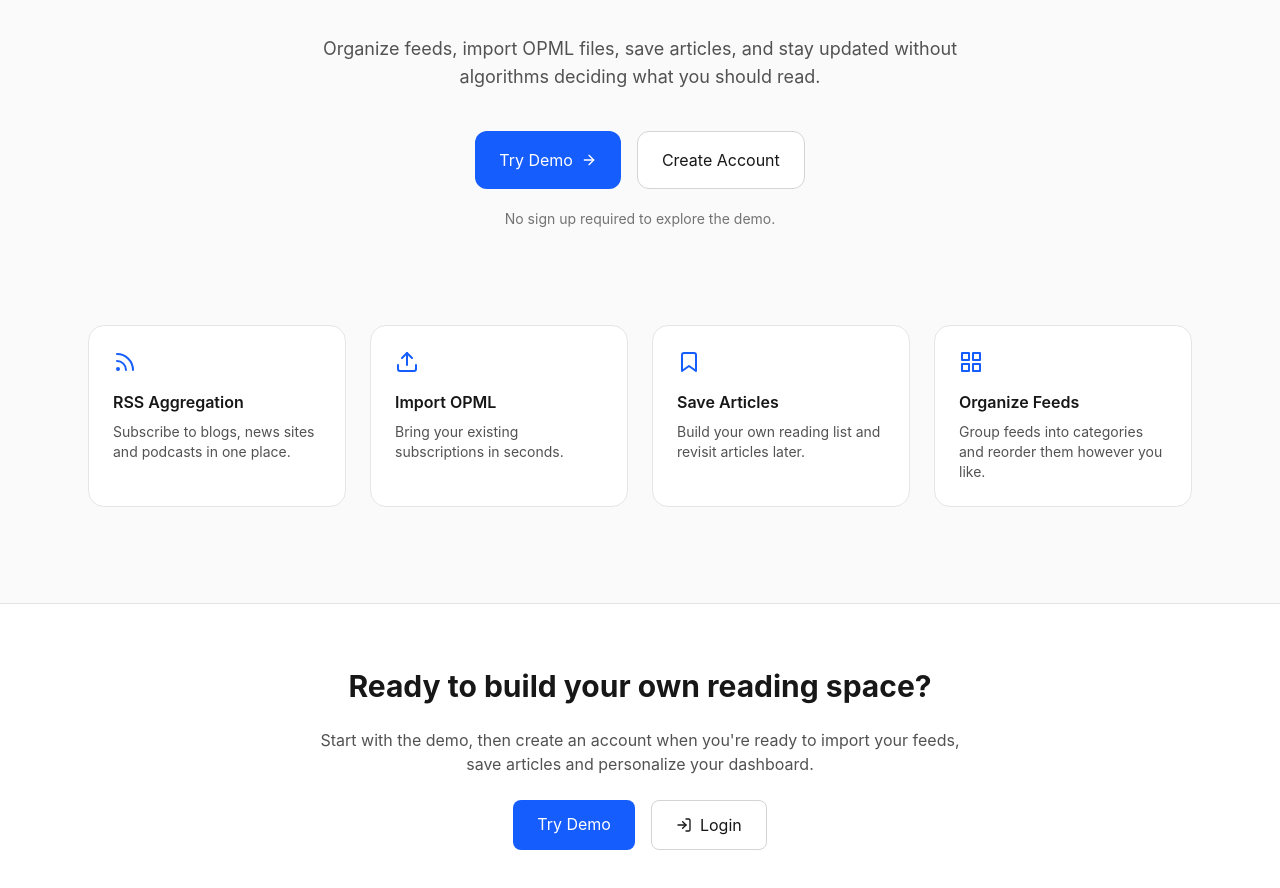
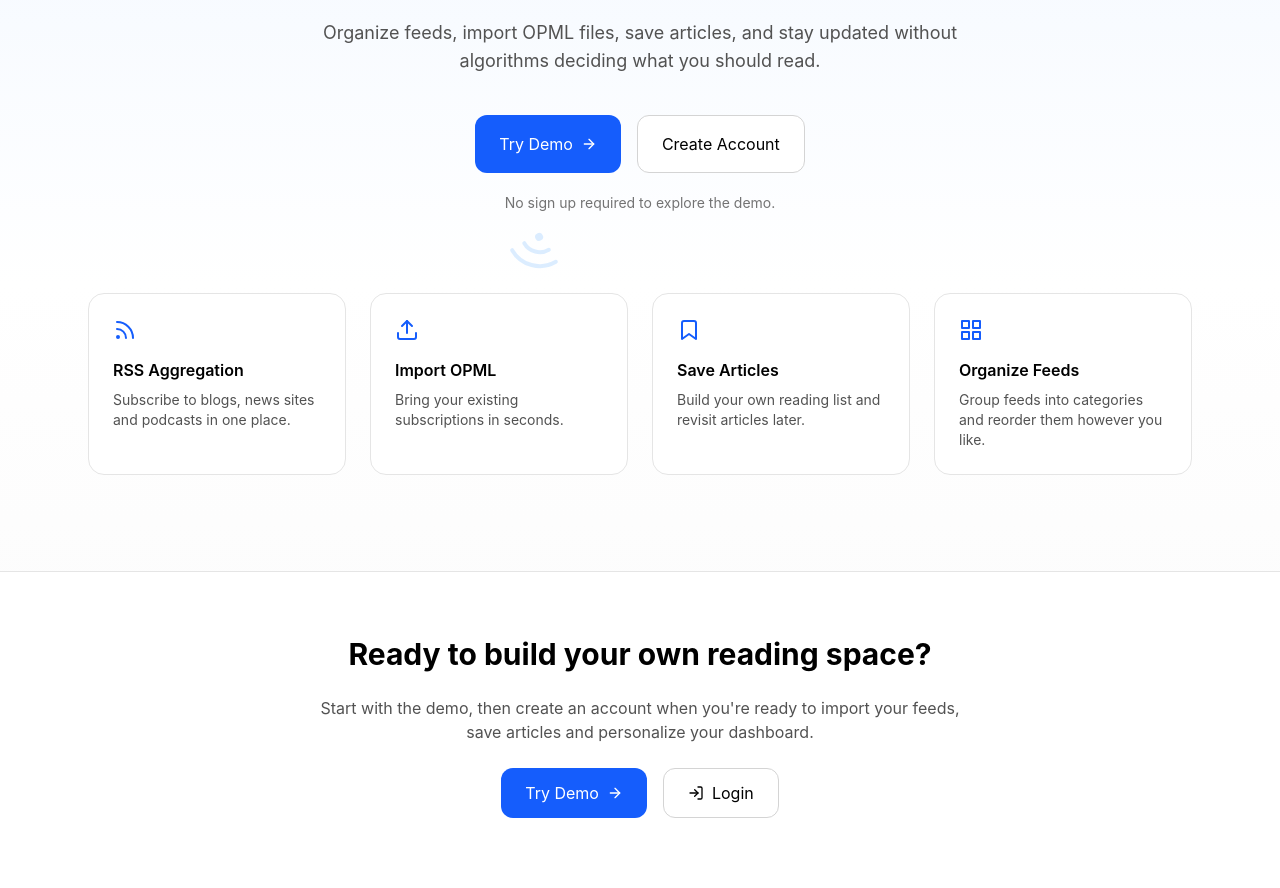
Before and after one commit to mmuneeb1000/frontpage-feed-reader-rss, a React (Vite) app: page / in a window 1280 px wide. Shown: the part 312-1200 px from the top of the page. Built offline with nearby package versions, Linux system fonts and the light colour scheme.

Commit message:
landing page

```diff
--- a/package.json
+++ b/package.json
@@ -19,6 +19,7 @@
     "axios": "^1.18.1",
     "express": "^5.2.1",
     "fast-xml-parser": "^5.10.1",
+    "framer-motion": "^12.42.2",
     "react": "^19.2.7",
     "react-dom": "^19.2.7",
     "react-icons": "^5.7.0",
--- a/src/components/Layout/ArticleCard.jsx
+++ b/src/components/Layout/ArticleCard.jsx
@@ -16,7 +16,7 @@ export default function ArticleCard({
           : "border-blue-200 bg-white shadow-sm"
       }`}
     >
-      <div className="w-250">
+      <div className="w-220">
         <div className="mt-2 flex items-center gap-2 text-sm text-gray-500">
           <button
             onClick={(e) => {
@@ -54,7 +54,7 @@ export default function ArticleCard({
             </h3>
           </a>
 
-          <p className="mt-3 line-clamp-3 text-sm text-gray-600">
+          <p className="mt-2 line-clamp-2 text-sm text-gray-600">
             {article.description}
           </p>
           {!article.read && (
--- a/src/components/Layout/ArticleToolbar.jsx
+++ b/src/components/Layout/ArticleToolbar.jsx
@@ -9,9 +9,7 @@ export default function ArticleToolbar({
     <section className="sticky top-0 z-10 flex items-center justify-between border-b border-gray-300 px-4 py-3">
       <div className="flex gap-4 justify-between items-center bg-white px-2 py-1">
         <h1 className="text-2xl font-semibold">{title}</h1>
-        <p className="text-sm text-gray-500">
-          {count} {count === 1 ? "article" : "articles"}
-        </p>
+        <p className="text-sm text-gray-500">{count} unread</p>
       </div>
       {showMarkAllRead && (
         <button
--- /dev/null
+++ b/src/components/Layout/FloatingRSS.jsx
@@ -0,0 +1,36 @@
+import { motion, useAnimationFrame } from "framer-motion";
+import { FiRss } from "react-icons/fi";
+import { useRef } from "react";
+
+export default function FloatingRSS() {
+  const ref = useRef(null);
+
+  let x = 0;
+  let y = 0;
+  let dx = 1.5;
+  let dy = 1.5;
+
+  useAnimationFrame(() => {
+    if (!ref.current) return;
+
+    const parent = ref.current.parentElement;
+    if (!parent) return;
+
+    const maxX = parent.clientWidth - 48;
+    const maxY = parent.clientHeight - 48;
+
+    x += dx;
+    y += dy;
+
+    if (x <= 0 || x >= maxX) dx *= -1;
+    if (y <= 0 || y >= maxY) dy *= -1;
+
+    ref.current.style.transform = `translate(${x}px, ${y}px) rotate(${x}deg)`;
+  });
+
+  return (
+    <motion.div ref={ref} className="absolute top-0 left-0">
+      <FiRss className="h-12 w-12 text-blue-300 opacity-30" />
+    </motion.div>
+  );
+}
--- a/src/components/Layout/Sidebar.jsx
+++ b/src/components/Layout/Sidebar.jsx
@@ -99,7 +99,7 @@ active:bg-gray-200
 
             <span
               className="flex h-5 w-5 items-center justify-center rounded-full
-            bg-blue-600 text-xs font-medium text-white"
+            bg-gray-500 text-xs font-medium text-white"
             >
               {savedCount}
             </span>
--- a/src/components/Menu/ImportOPML.jsx
+++ b/src/components/Menu/ImportOPML.jsx
@@ -72,7 +72,7 @@ export default function ImportOPML({ onImport, onClose }) {
 
   return (
     <section className="fixed inset-0 z-50 flex items-center justify-center bg-black/50">
-      <div className="rounded-xl border p-6 bg-white">
+      <div className="rounded-xl border border-gray-300 p-6 bg-white">
         <div className="flex items-center justify-between">
           <h2 className="text-xl font-semibold">Import OPML</h2>
           <button
--- a/src/index.css
+++ b/src/index.css
@@ -1,5 +1,40 @@
 @import "tailwindcss";
+@theme {
+  --animate-float: float 6s ease-in-out infinite;
+  --animate-float-delayed: float 8s ease-in-out infinite;
+  --animate-float-slow: float 10s ease-in-out infinite;
+  --animate-fade-up: fade-up 0.8s ease forwards;
 
+  @keyframes fade-up {
+    from {
+      opacity: 0;
+      transform: translateY(24px);
+    }
+
+    to {
+      opacity: 1;
+      transform: translateY(0);
+    }
+  }
+  @keyframes float {
+    0%,
+    100% {
+      transform: translateY(0) rotate(0deg);
+    }
+
+    25% {
+      transform: translateY(-12px) rotate(8deg);
+    }
+
+    50% {
+      transform: translateY(8px) rotate(-6deg);
+    }
+
+    75% {
+      transform: translateY(-6px) rotate(4deg);
+    }
+  }
+}
 body {
   font-family: "Inter", sans-serif;
 }
--- a/src/pages/Landing.jsx
+++ b/src/pages/Landing.jsx
@@ -1,29 +1,67 @@
 import { Link } from "react-router-dom";
 import Header from "../components/Layout/Header";
+import FloatingRSS from "../components/Layout/FloatingRSS";
 import {
   FiArrowRight,
   FiBookmark,
   FiGrid,
   FiLogIn,
+  FiUpload,
   FiRss,
-  FiUpload,
 } from "react-icons/fi";
 
 export default function Landing() {
+  const features = [
+    {
+      icon: FiRss,
+      title: "RSS Aggregation",
+      description: "Subscribe to blogs, news sites and podcasts in one place.",
+    },
+    {
+      icon: FiUpload,
+      title: "Import OPML",
+      description: "Bring your existing subscriptions in seconds.",
+    },
+    {
+      icon: FiBookmark,
+      title: "Save Articles",
+      description: "Build your own reading list and revisit articles later.",
+    },
+    {
+      icon: FiGrid,
+      title: "Organize Feeds",
+      description:
+        "Group feeds into categories and reorder them however you like.",
+    },
+  ];
   return (
-    <main className="min-h-screen bg-neutral-50 text-neutral-900">
+    <main className="min-h-screen overflow-hidden bg-gradient-to-b from-blue-50 via-white to-neutral-50">
       <Header publicPage />
 
-      <section className="mx-auto flex max-w-7xl flex-col items-center px-6 py-24 text-center">
-        <div className="mb-4 rounded-full border border-blue-200 bg-blue-50 px-4 py-1 text-sm text-blue-700">
+      <section className="relative mx-auto flex max-w-7xl flex-col items-center px-6 py-20">
+        <FloatingRSS />
+        <div className="relative z-10 text-center">
+          <div
+            className="mb-4
+            flex w-50 mx-auto
+            justify-center rounded-full
+            border border-blue-200
+            bg-blue-50
+            px-4 py-1
+            text-sm
+            text-blue-700
+            transition
+            hover:scale-105
+            hover:bg-blue-100"
+          >
             Modern RSS Reader
           </div>
 
-        <h1 className="max-w-4xl text-5xl font-bold leading-tight">
+          <h1 className="max-w-4xl text-5xl font-bold leading-tight animate-fade-up">
             Read everything from one clean dashboard.
           </h1>
 
-        <p className="mt-6 max-w-2xl text-lg text-neutral-600">
+          <p className="mt-6 max-w-2xl text-lg mx-auto  text-center text-neutral-600">
             Organize feeds, import OPML files, save articles, and stay updated
             without algorithms deciding what you should read.
           </p>
@@ -31,15 +69,41 @@ export default function Landing() {
           <div className="mt-10 flex flex-wrap justify-center gap-4">
             <Link
               to="/demo"
-            className="flex items-center gap-2 rounded-xl bg-blue-600 px-6 py-4 text-white transition hover:bg-blue-700"
+              className="group
+              flex items-center gap-2
+              rounded-xl bg-blue-600
+              px-6 py-3 text-white
+              transition-all duration-300
+              hover:-translate-y-1
+              hover:bg-blue-700
+              hover:shadow-xl hover:shadow-blue-200
+              active:translate-y-0
+              active:scale-95
+              focus:outline-none
+              focus:ring-4
+              focus:ring-blue-300"
             >
               Try Demo
-            <FiArrowRight />
+              <FiArrowRight className="transition-transform duration-300 group-hover:translate-x-1" />
             </Link>
 
             <Link
               to="/register"
-            className="rounded-xl border border-neutral-300 bg-white px-6 py-4 hover:bg-neutral-100"
+              className="
+              rounded-xl
+              border border-neutral-300
+              bg-white
+              px-6 py-4
+              transition-all duration-300
+              hover:-translate-y-1
+              hover:border-blue-300
+              hover:bg-blue-50
+              hover:shadow-lg
+              active:scale-95
+              focus:outline-none
+              focus:ring-4
+              focus:ring-blue-200
+              "
             >
               Create Account
             </Link>
@@ -48,40 +112,22 @@ export default function Landing() {
           <p className="mt-5 text-sm text-neutral-500">
             No sign up required to explore the demo.
           </p>
+        </div>
       </section>
 
       <section className="mx-auto grid max-w-6xl gap-6 px-6 pb-24 md:grid-cols-2 lg:grid-cols-4">
-        <div className="rounded-2xl border border-neutral-200 bg-white p-6">
-          <FiRss className="mb-4 text-2xl text-blue-600" />
-          <h3 className="mb-2 font-semibold">RSS Aggregation</h3>
-          <p className="text-sm text-neutral-600">
-            Subscribe to blogs, news sites and podcasts in one place.
-          </p>
+        {features.map(({ icon: Icon, title, description }) => (
+          <div
+            key={title}
+            className="rounded-2xl border border-neutral-200 bg-white p-6 transition-all duration-300 hover:-translate-y-2 hover:shadow-lg"
+          >
+            <Icon className="mb-4 text-2xl text-blue-600" />
+
+            <h3 className="mb-2 font-semibold">{title}</h3>
+
+            <p className="text-sm text-neutral-600">{description}</p>
           </div>
-
-        <div className="rounded-2xl border border-neutral-200 bg-white p-6">
-          <FiUpload className="mb-4 text-2xl text-blue-600" />
-          <h3 className="mb-2 font-semibold">Import OPML</h3>
-          <p className="text-sm text-neutral-600">
-            Bring your existing subscriptions in seconds.
-          </p>
-        </div>
-
-        <div className="rounded-2xl border border-neutral-200 bg-white p-6">
-          <FiBookmark className="mb-4 text-2xl text-blue-600" />
-          <h3 className="mb-2 font-semibold">Save Articles</h3>
-          <p className="text-sm text-neutral-600">
-            Build your own reading list and revisit articles later.
-          </p>
-        </div>
-
-        <div className="rounded-2xl border border-neutral-200 bg-white p-6">
-          <FiGrid className="mb-4 text-2xl text-blue-600" />
-          <h3 className="mb-2 font-semibold">Organize Feeds</h3>
-          <p className="text-sm text-neutral-600">
-            Group feeds into categories and reorder them however you like.
-          </p>
-        </div>
+        ))}
       </section>
 
       <section className="border-t border-neutral-200 bg-white">
@@ -98,16 +144,45 @@ export default function Landing() {
           <div className="flex gap-4">
             <Link
               to="/demo"
-              className="rounded-lg bg-blue-600 px-6 py-3 text-white hover:bg-blue-700"
+              className="group
+              flex items-center gap-2
+              rounded-xl bg-blue-600
+
+              px-6 py-3 text-white
+              transition-all duration-300
+              hover:-translate-y-1
+              hover:bg-blue-700
+              hover:shadow-xl hover:shadow-blue-200
+              active:translate-y-0
+              active:scale-95
+              focus:outline-none
+              focus:ring-4
+              focus:ring-blue-300"
             >
               Try Demo
+              <FiArrowRight className="transition-transform duration-300 group-hover:translate-x-1" />
             </Link>
 
             <Link
               to="/login"
-              className="flex items-center gap-2 rounded-lg border border-neutral-300 px-6 py-3 hover:bg-neutral-100"
+              className="group
+              flex items-center gap-2
+              rounded-xl bg-white
+              px-6 py-3
+              border border-neutral-300
+              transition-all duration-300
+              hover:-translate-y-1
+              hover:bg-white
+              hover:border-blue-300
+              hover:bg-blue-50
+              hover:shadow-lg
+              active:translate-y-0
+              active:scale-95
+              focus:outline-none
+              focus:ring-4
+              focus:ring-blue-300"
             >
-              <FiLogIn />
+              <FiLogIn className="transition-transform duration-300 group-hover:-translate-x-1" />
               Login
             </Link>
           </div>
```
Also changed, not shown: src/components/Menu/FeedForm.jsx (+94 -26 lines), src/components/Menu/ImportJSON.jsx (+5 -2 lines), 1 other file (tests, documents, lock files or other folders). Lines whose indentation alone changed are shown as unchanged.
